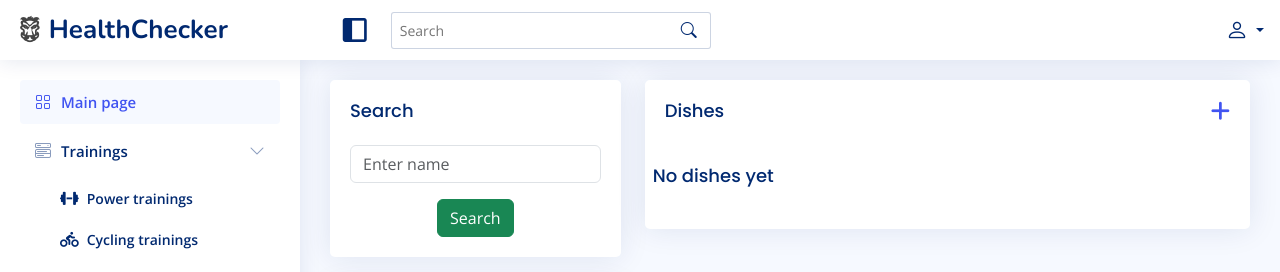
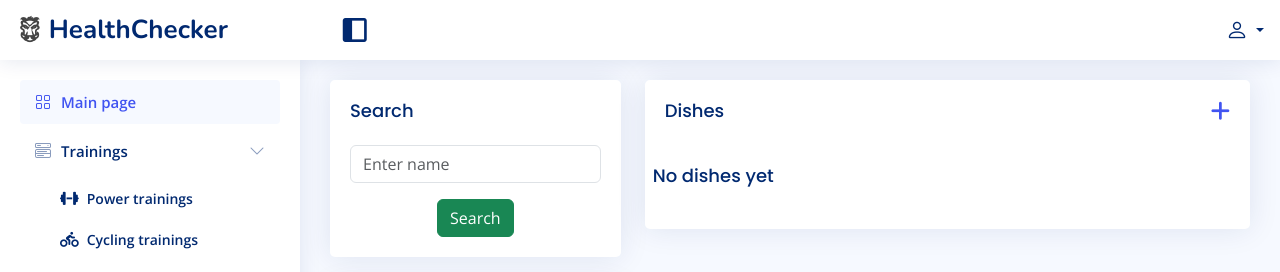
Before and after one commit to AndrewwSSS/HealthChecker, a Django app: template templates/main/dish/dish-list.html in a window 1280 px wide. Shown: the top 272 px of the page. Run offline with Django 5.2, Linux system fonts and the light colour scheme; the template is opened without the code that fills it, so the values that code supplies are empty; some libraries are stand-ins or nearby versions.

Commit message:
remove search-bar, fix typo in header

```diff
--- a/templates/base.html
+++ b/templates/base.html
@@ -5,7 +5,7 @@
   <meta charset="utf-8">
   <meta content="width=device-width, initial-scale=1.0" name="viewport">
 
-  <title>HelthCheker</title>
+  <title>HealthChecker</title>
   <meta content="" name="description">
   <meta content="" name="keywords">
 
@@ -30,15 +30,6 @@
       </span>
     </a>
     <i class="bx bxs-dock-left toggle-sidebar-btn"></i>
-  </div>
-
-  <div class="search-bar">
-    <form class="search-form d-flex align-items-center" method="POST" action="#">
-      <input type="text" name="query" placeholder="Search" title="Enter search keyword">
-      <button type="submit" title="Search">
-        <i class="bi bi-search"></i>
-      </button>
-    </form>
   </div>
 
   <nav class="header-nav ms-auto">
```
